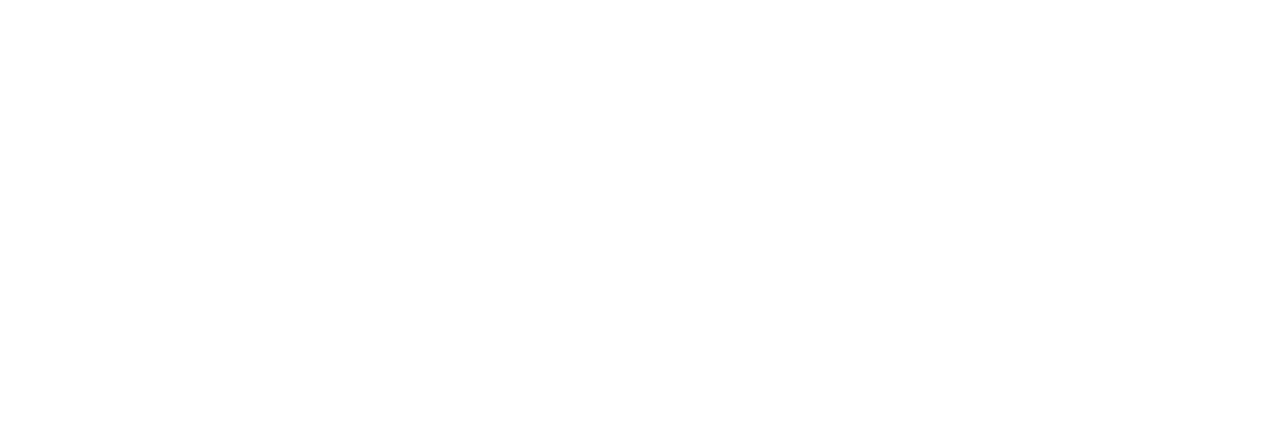
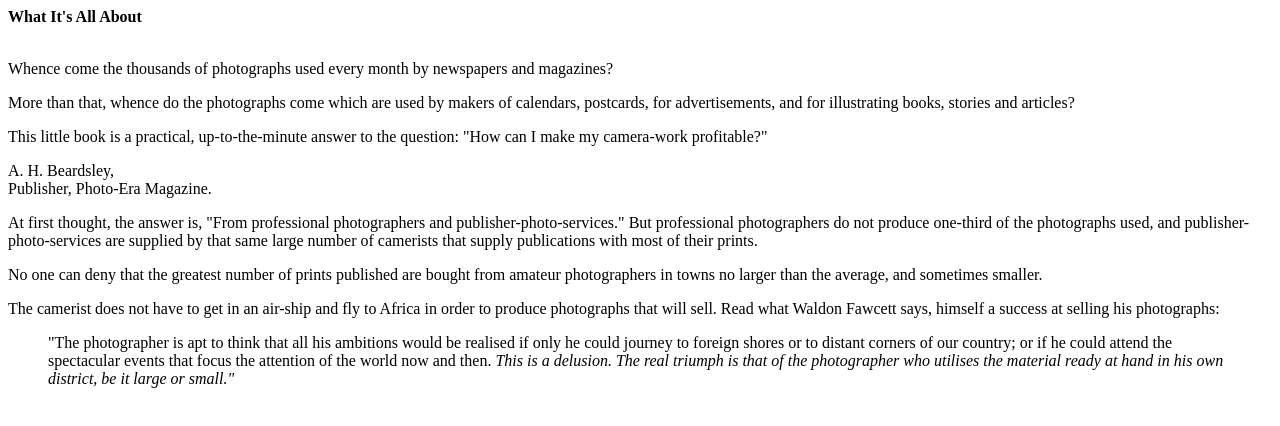
Before and after one commit to Petercramer-jpg/learning-html, a plain HTML site: page Book.html in a window 1280 px wide. Drawn offline with Linux system fonts and the light colour scheme.

Commit message:
1 file modified

```diff
--- a/Book.html
+++ b/Book.html
@@ -1,12 +1,24 @@
 <!DOCTYPE html>
 <html lang="en">
-<head>
-  <meta charset="UTF-8">
-  <meta http-equiv="X-UA-Compatible" content="IE=edge">
-  <meta name="viewport" content="width=device-width, initial-scale=1.0">
-  <title>Document</title>
-</head>
-<body>
+  <head>
+    <meta charset="UTF-8" />
+    <meta http-equiv="X-UA-Compatible" content="IE=edge" />
+    <meta name="viewport" content="width=device-width, initial-scale=1.0" />
+    <title>Document</title></head>
+    <b> What It's All About<br><br></b>
+  <body>
+    <p>Whence come the thousands of photographs used every month by newspapers and
+    magazines?</p>
+    <p> More than that, whence do the photographs come which are used by
+    makers of calendars, postcards, for advertisements, and for illustrating
+    books, stories and articles?</p>
+    <p>This little book is a practical, up-to-the-minute answer to the question: "How can I make my camera-work profitable?"</p>
+    A. H. Beardsley,<br>
+    Publisher, Photo-Era Magazine.
+    <p>At first thought, the answer is, "From professional photographers and publisher-photo-services." But professional photographers do not produce one-third of the photographs used, and publisher-photo-services are supplied by that same large number of camerists that supply publications with most of their prints.</p>
+    <p>No one can deny that the greatest number of prints published are bought from amateur photographers in towns no larger than the average, and sometimes smaller.</p>
+    <p>The camerist does not have to get in an air-ship and fly to Africa in order to produce photographs that will sell. Read what Waldon Fawcett says, himself a success at selling his photographs:</p>
+    <blockquote>"The photographer is apt to think that all his ambitions would be realised if only he could journey to foreign shores or to distant corners of our country; or if he could attend the spectacular events that focus the attention of the world now and then. <em> This is a delusion. The real triumph is that of the photographer who utilises the material ready at hand in his own district, be it large or small."</em></blockquote>
 
-</body>
+  </body>
 </html>
```
